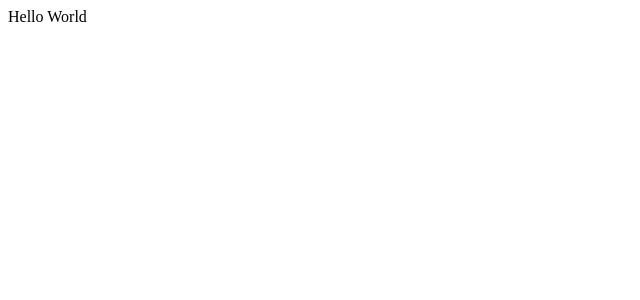
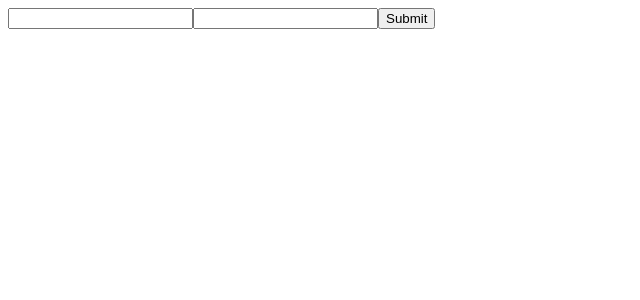
Before and after one commit to RiFactor/react-hook-form-demo, a React (Vite) app: page / in a window 1280 px wide. Shown: the top 300 px of the page, without its empty margins (0-640 px from the left). Built offline with nearby package versions, Linux system fonts and the light colour scheme.

Commit message:
instead of useState

```diff
--- a/src/app.tsx
+++ b/src/app.tsx
@@ -1,11 +1,24 @@
-import { FC } from "react";
+import React, { FC } from "react";
+import { SubmitHandler, useForm } from "react-hook-form";
 
 export interface IProps {}
 
 const App: FC<IProps> = props => {
   const {} = props;
 
-  return <div>Hello World</div>;
+  const { register, handleSubmit } = useForm();
+
+  const onSubmit: SubmitHandler<any> = data => {
+    console.log(data);
+  };
+
+  return (
+    <form onSubmit={handleSubmit(onSubmit)}>
+      <input type="text" {...register("firstName")}></input>
+      <input type="text" {...register("lastName")}></input>
+      <button type="submit">Submit</button>
+    </form>
+  );
 };
 
 export default App;
--- a/src/index.tsx
+++ b/src/index.tsx
@@ -1,5 +1,6 @@
+import React from "react";
 import { createRoot } from "react-dom/client";
-import App from "./App";
+import App from "./app";
 
 const container = document.getElementById("app");
 const root = createRoot(container);
```
